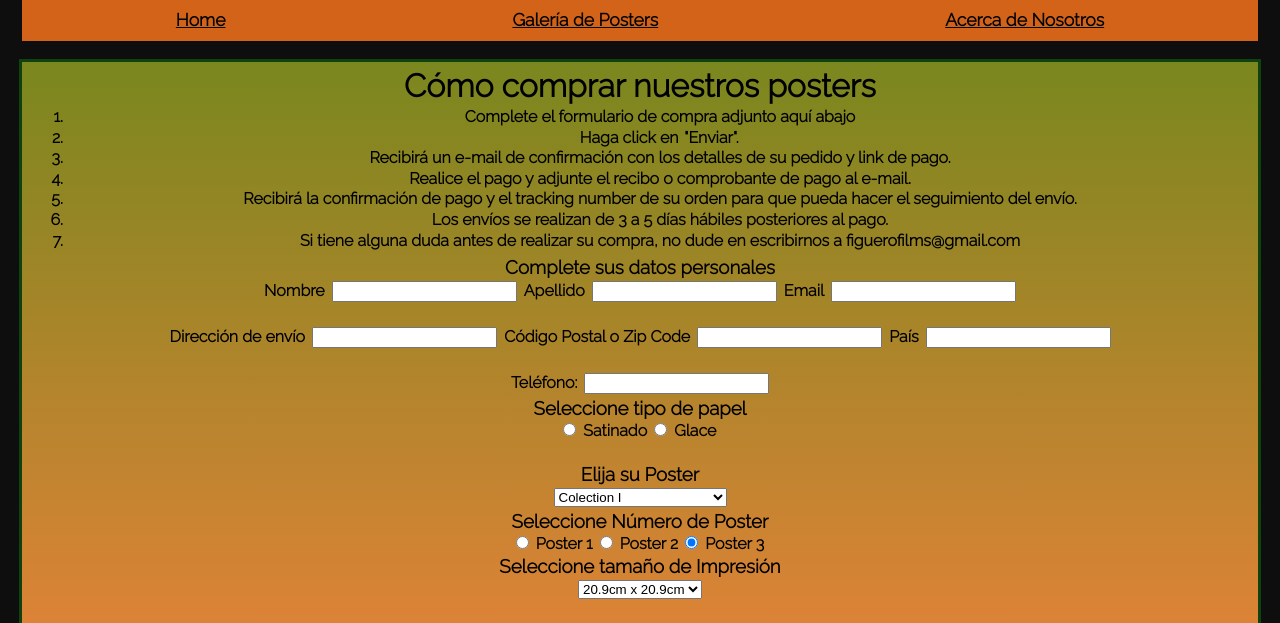
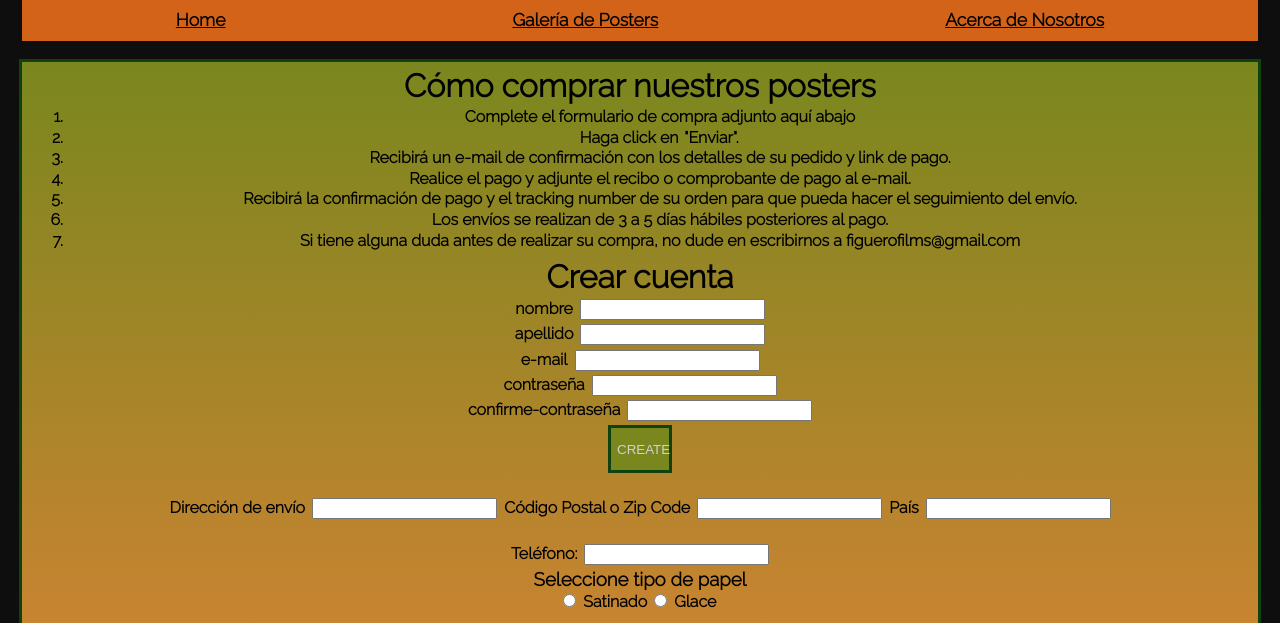
Before and after one commit to JuliRaineri/SITIO-VENTA-POSTERS-, a plain HTML site: page Como Comprar.html in a window 1280 px wide. Shown: the part 177-800 px from the top of the page. Drawn offline with Linux system fonts and the light colour scheme.

Commit message:
replace create account inputs and update all id's to match form.js

```diff
--- a/Como Comprar.html
+++ b/Como Comprar.html
@@ -50,16 +50,30 @@
 
     <form>
       <!-- Datos Personales -->
-        <div>
-             <h3>Complete sus datos personales</h3>
-
-              <label for="nombre">Nombre</label>
-              <input type="text" minlength="2" maxlength="30" required name="nombre">
-              <label for="nombre">Apellido</label>
-              <input type="text" minlength="2" maxlength="30" required name="nombre">
-              <label for="email">Email</label>
-              <input type="email" minlength="6" maxlength="255" required name="email">
-        </div>
+      <h1>Crear cuenta</h1>
+      <div>
+          <label for="nombre">nombre</label>
+          <input type="text" id="nombre">
+      </div>
+      <div>
+         <label for="apellido">apellido</label>
+         <input type="text" id="apellido">
+     </div>
+     <div>
+         <label for="email">e-mail</label>
+         <input type="text" id="email">
+     </div>
+     <div>
+         <label for="contraseña">contraseña</label>
+         <input type="password" id="contraseña">
+     </div>
+     <div>
+         <label for="confirme-contraseña">confirme-contraseña</label>
+         <input type="password" id="confirme-contraseña">
+     </div>
+     <div>
+         <button type="button" id="create">CREATE</button>
+     </div>
 
         <br>
         <div>
@@ -134,7 +148,7 @@
 
           <!-- Boton Enviar -->
           <div>
-                <button type="submit">Enviar</button>
+                <button type="button">Enviar</button>
           </div>
           <br>
      </form>
@@ -170,5 +184,6 @@
       </ul>
     </nav>
     </footer>
+    <script src="/components/form-component/form.js"></script>
 </body>
 </html>
```
Also changed, not shown: components/form-component/form.js (renamed from form.js).
